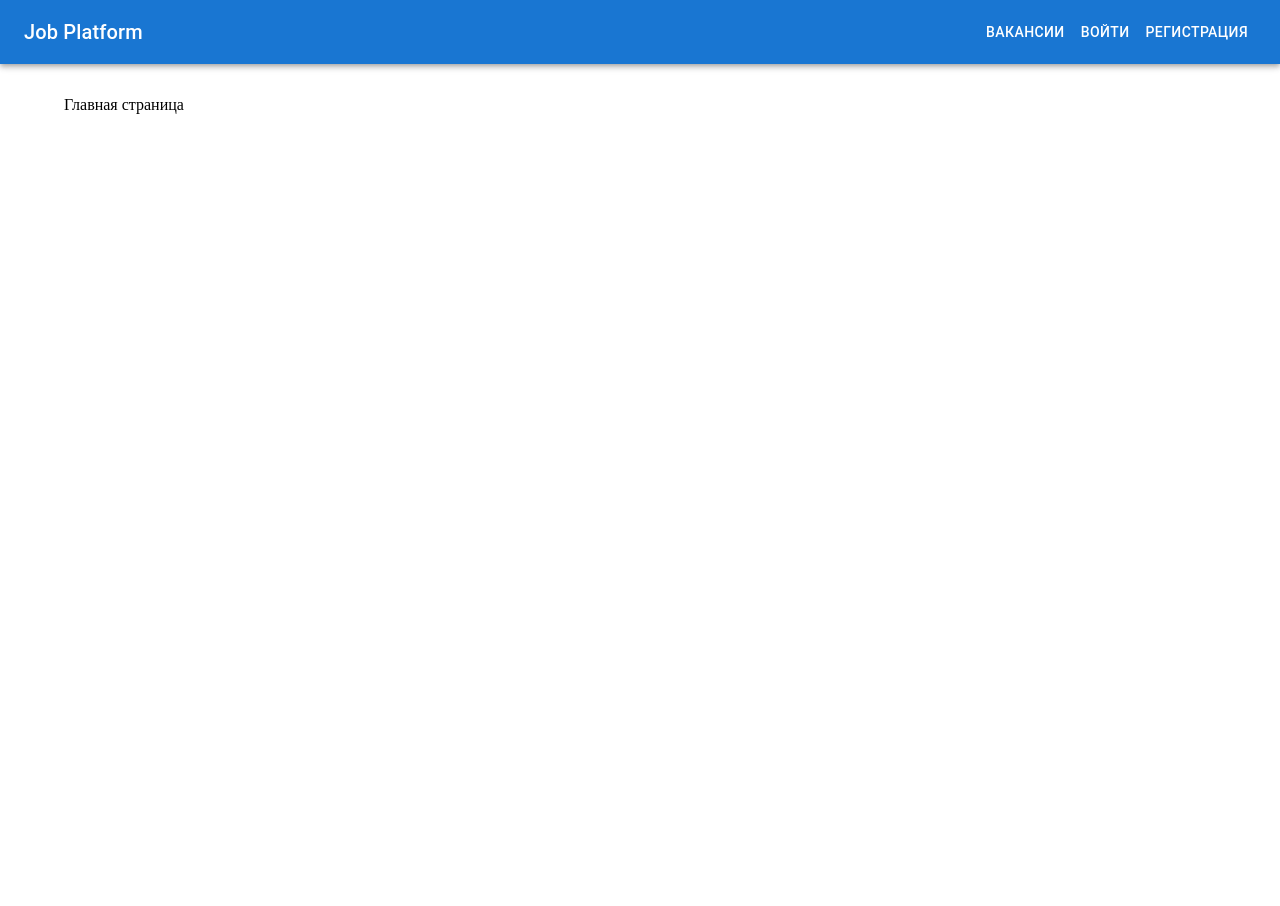
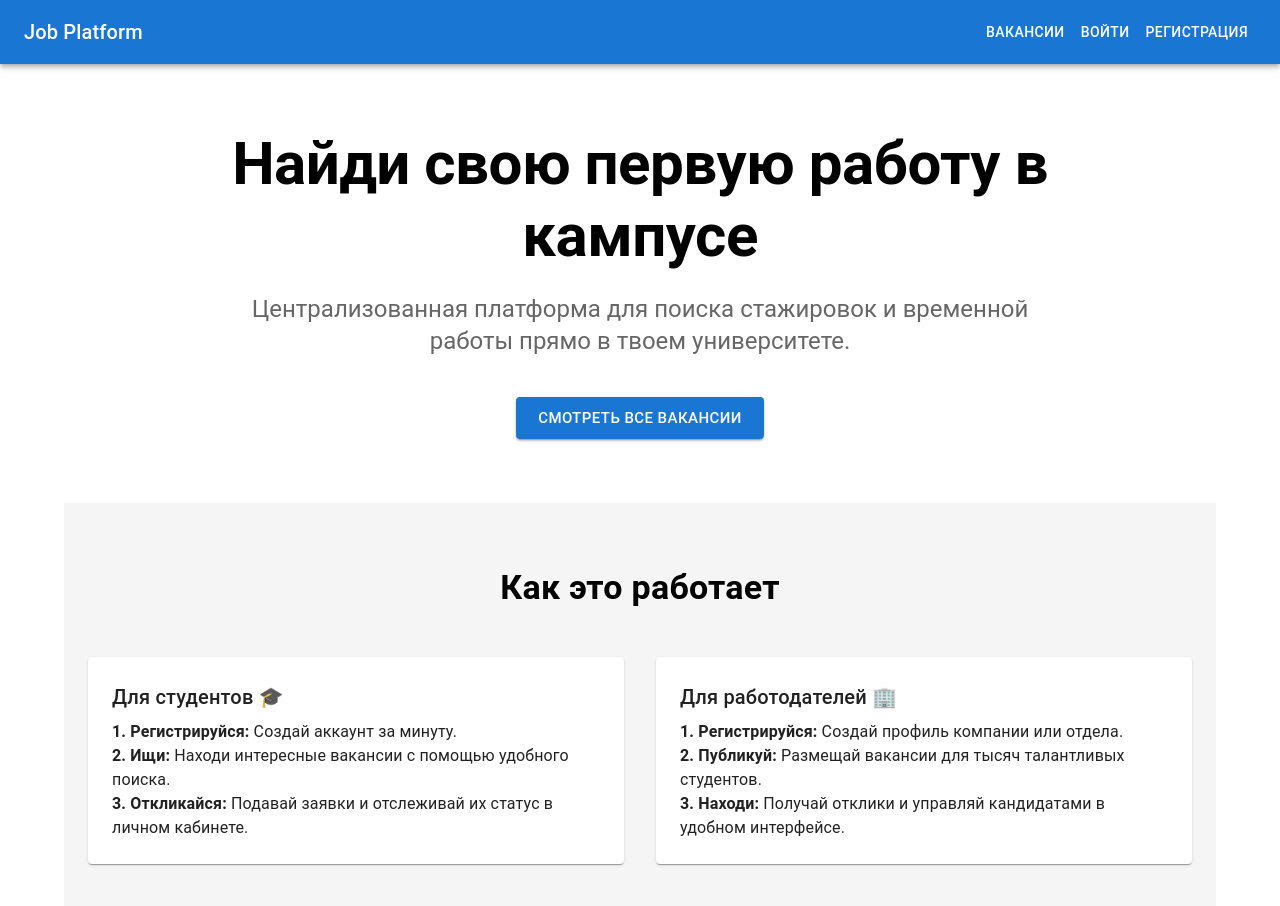
Before and after one commit to Po1nT204/job-hunt-assistant, a React (Vite) app in the folder client/: page / in a window 1280 px wide. Shown: the top 906 px of the page. Before the commit the page ends 800 px from the top, so only its background shows below. Built offline with nearby package versions, Linux system fonts and the light colour scheme.

Commit message:
perf: revamp home page

```diff
--- a/client/src/pages/HomePage/HomePage.tsx
+++ b/client/src/pages/HomePage/HomePage.tsx
@@ -1,3 +1,75 @@
+import { Box, Button, Container, Grid, Paper, Typography } from '@mui/material';
+import { Link as RouterLink } from 'react-router-dom';
+
 export const HomePage = () => {
-  return <h1>Главная страница</h1>;
+  return (
+    <Box>
+      <Container maxWidth='md' sx={{ textAlign: 'center', my: 8 }}>
+        <Typography variant='h2' component='h1' fontWeight={700} gutterBottom>
+          Найди свою первую работу в кампусе
+        </Typography>
+        <Typography variant='h5' color='text.secondary' paragraph>
+          Централизованная платформа для поиска стажировок и временной работы
+          прямо в твоем университете.
+        </Typography>
+        <Button
+          variant='contained'
+          size='large'
+          component={RouterLink}
+          to='/vacancies'
+          sx={{ mt: 3 }}
+        >
+          Смотреть все вакансии
+        </Button>
+      </Container>
+
+      <Box sx={{ bgcolor: 'grey.100', py: 8 }}>
+        <Container maxWidth='lg'>
+          <Typography
+            variant='h4'
+            component='h2'
+            textAlign='center'
+            fontWeight={600}
+            sx={{ mb: 6 }}
+          >
+            Как это работает
+          </Typography>
+          <Grid container spacing={4}>
+            <Grid size={{ xs: 12, md: 6 }}>
+              <Paper sx={{ p: 3 }}>
+                <Typography variant='h6' gutterBottom>
+                  Для студентов 🎓
+                </Typography>
+                <Typography>
+                  <b>1. Регистрируйся:</b> Создай аккаунт за минуту.
+                  <br />
+                  <b>2. Ищи:</b> Находи интересные вакансии с помощью удобного
+                  поиска.
+                  <br />
+                  <b>3. Откликайся:</b> Подавай заявки и отслеживай их статус в
+                  личном кабинете.
+                </Typography>
+              </Paper>
+            </Grid>
+            <Grid size={{ xs: 12, md: 6 }}>
+              <Paper sx={{ p: 3 }}>
+                <Typography variant='h6' gutterBottom>
+                  Для работодателей 🏢
+                </Typography>
+                <Typography>
+                  <b>1. Регистрируйся:</b> Создай профиль компании или отдела.
+                  <br />
+                  <b>2. Публикуй:</b> Размещай вакансии для тысяч талантливых
+                  студентов.
+                  <br />
+                  <b>3. Находи:</b> Получай отклики и управляй кандидатами в
+                  удобном интерфейсе.
+                </Typography>
+              </Paper>
+            </Grid>
+          </Grid>
+        </Container>
+      </Box>
+    </Box>
+  );
 };
```
